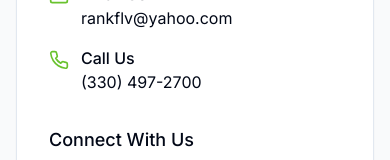
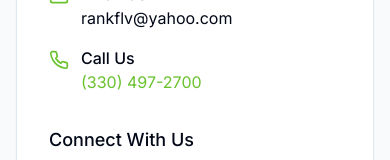
Before and after one commit to HausbaumBiz/Dad, a Next.js app: page /contact-us in a window 390 px wide. Shown: the part 359-519 px from the top of the page. Built offline with nearby package versions, Linux system fonts and the light colour scheme.

Commit message:
feat: make phone number clickable on mobile
Update Contact Us page to open phone app on mobile clicks.

Co-authored-by: null <173468837+HausbaumBiz@users.noreply.github.com>

```diff
--- a/app/contact-us/page.tsx
+++ b/app/contact-us/page.tsx
@@ -46,7 +46,13 @@ export default function ContactUsPage() {
                     <Phone className="h-5 w-5 text-primary mr-3 mt-1" />
                     <div>
                       <p className="font-medium">Call Us</p>
-                      <p>(330) 497-2700</p>
+                      <a
+                        href="tel:+13304972700"
+                        className="text-primary hover:underline transition-colors"
+                        aria-label="Call Hausbaum at (330) 497-2700"
+                      >
+                        (330) 497-2700
+                      </a>
                     </div>
                   </div>
                 </div>
```
